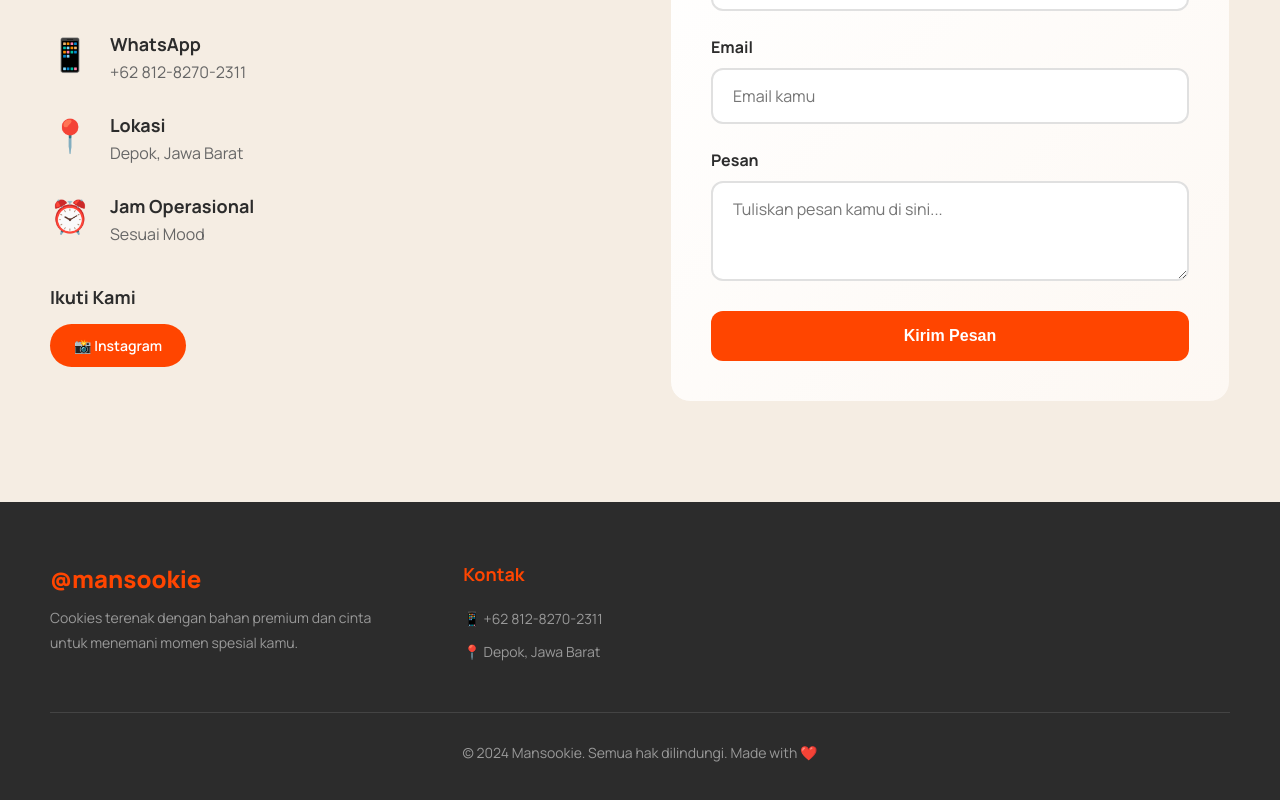
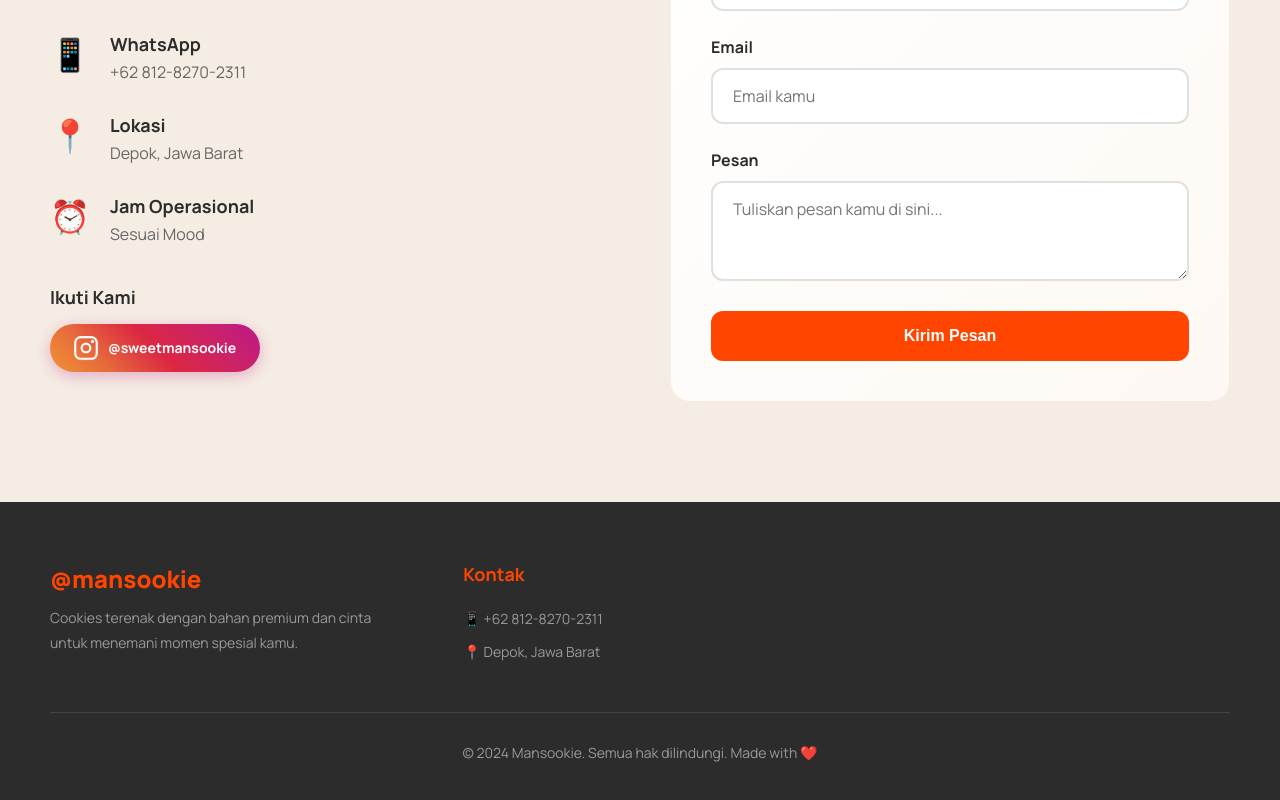
Before and after one commit to Shodiqwae/mansookie, a React (Vite) app: page / in a window 1280 px wide. Shown: the part 4605-5405 px from the top of the page. Built offline with nearby package versions, Linux system fonts and the light colour scheme.

Commit message:
perubahan button instagram

```diff
--- a/src/components/contact.tsx
+++ b/src/components/contact.tsx
@@ -43,14 +43,6 @@ const Contact: React.FC = () => {
                 </div>
               </div>
 
-              {/* <div className="contact-item">
-                <span className="contact-icon">📧</span>
-                <div>
-                  <h4>Email</h4>
-                  <p>{COMPANY_INFO.email}</p>
-                </div>
-              </div> */}
-
               <div className="contact-item">
                 <span className="contact-icon">📍</span>
                 <div>
@@ -71,13 +63,38 @@ const Contact: React.FC = () => {
             <div className="social-links">
               <h4>Ikuti Kami</h4>
               <div className="social-icons">
-                <a
+               <a
+
                   href="https://www.instagram.com/sweetmansookie?igsh=MWtib3lzN3EydXBibw=="
-                  className="social-icon"
+                  className="social-icon instagram-btn"
                   target="_blank"
                   rel="noopener noreferrer"
                 >
-                  📸 Instagram
+                  <svg
+                    className="instagram-icon"
+                    viewBox="0 0 24 24"
+                    fill="none"
+                    xmlns="http://www.w3.org/2000/svg"
+                  >
+                    <rect
+                      x="2"
+                      y="2"
+                      width="20"
+                      height="20"
+                      rx="5"
+                      stroke="currentColor"
+                      strokeWidth="2"
+                    />
+                    <circle
+                      cx="12"
+                      cy="12"
+                      r="4"
+                      stroke="currentColor"
+                      strokeWidth="2"
+                    />
+                    <circle cx="18" cy="6" r="1.5" fill="currentColor" />
+                  </svg>
+                  <span>@sweetmansookie</span>
                 </a>
               </div>
             </div>
--- a/src/style/landing.css
+++ b/src/style/landing.css
@@ -435,6 +435,101 @@
   font-weight: 900;
   color: #ff4500;
   letter-spacing: 1px;
+}
+
+/* Instagram Button Styling */
+.instagram-btn {
+  display: flex;
+  align-items: center;
+  gap: 10px;
+  background: linear-gradient(
+    45deg,
+    #f09433 0%,
+    #e6683c 25%,
+    #dc2743 50%,
+    #cc2366 75%,
+    #bc1888 100%
+  );
+  padding: 14px 28px;
+  border-radius: 30px;
+  font-size: 15px;
+  font-weight: 700;
+  box-shadow: 0 4px 15px rgba(188, 24, 136, 0.3);
+  position: relative;
+  overflow: hidden;
+}
+
+.instagram-btn::before {
+  content: "";
+  position: absolute;
+  top: 0;
+  left: -100%;
+  width: 100%;
+  height: 100%;
+  background: linear-gradient(
+    90deg,
+    transparent,
+    rgba(255, 255, 255, 0.2),
+    transparent
+  );
+  transition: left 0.5s ease;
+}
+
+.instagram-btn:hover::before {
+  left: 100%;
+}
+
+.instagram-btn:hover {
+  transform: translateY(-3px);
+  box-shadow: 0 6px 20px rgba(188, 24, 136, 0.4);
+}
+
+.instagram-icon {
+  width: 24px;
+  height: 24px;
+  color: white;
+  flex-shrink: 0;
+  animation: pulse 2s ease-in-out infinite;
+}
+
+@keyframes pulse {
+  0%,
+  100% {
+    transform: scale(1);
+  }
+  50% {
+    transform: scale(1.1);
+  }
+}
+
+.instagram-btn span {
+  color: white;
+  font-weight: 700;
+}
+
+/* Responsive */
+@media (max-width: 768px) {
+  .instagram-btn {
+    padding: 12px 24px;
+    font-size: 14px;
+  }
+
+  .instagram-icon {
+    width: 20px;
+    height: 20px;
+  }
+}
+
+@media (max-width: 480px) {
+  .instagram-btn {
+    padding: 10px 20px;
+    font-size: 13px;
+  }
+
+  .instagram-icon {
+    width: 18px;
+    height: 18px;
+  }
 }
 
 /* Responsive untuk mobile */
```
